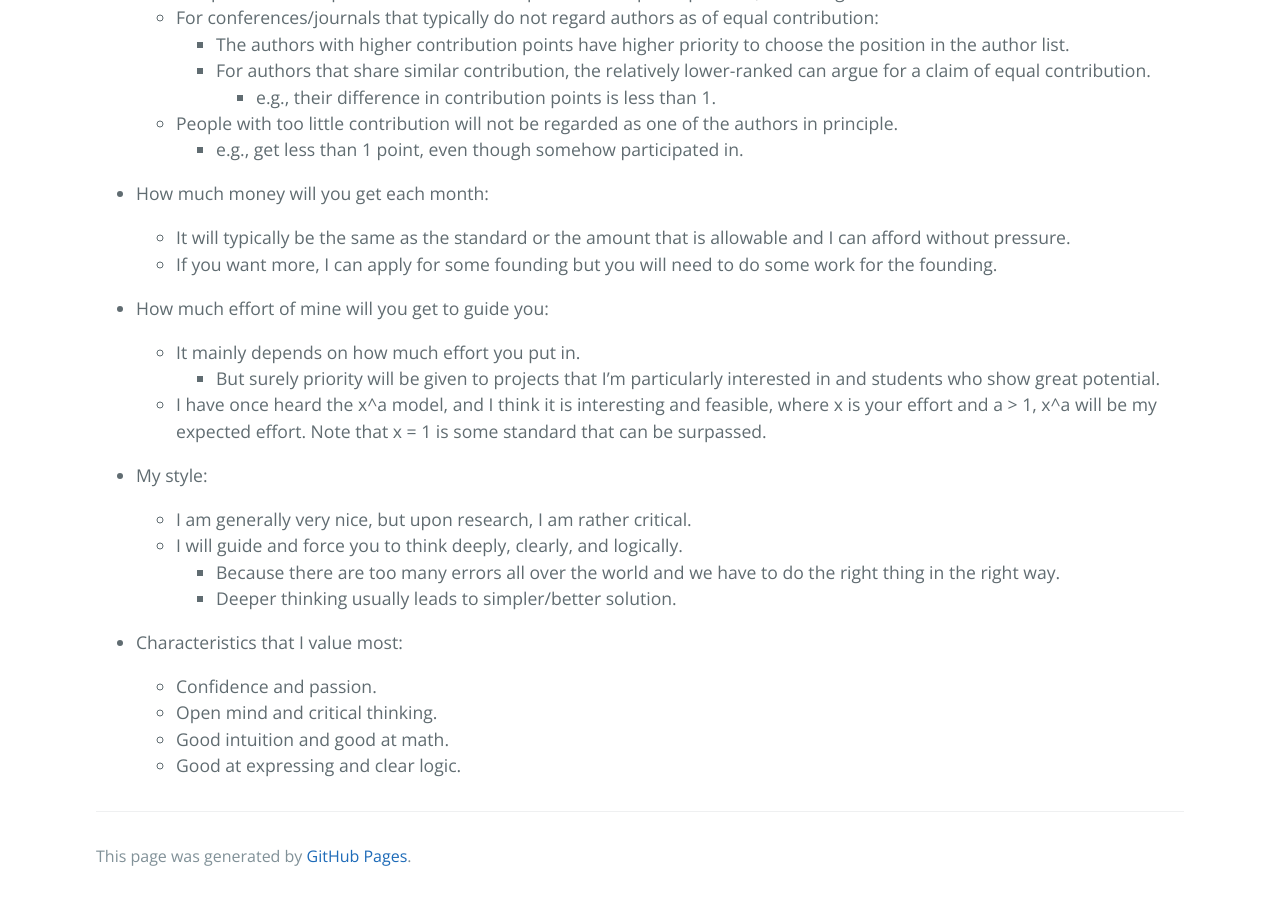
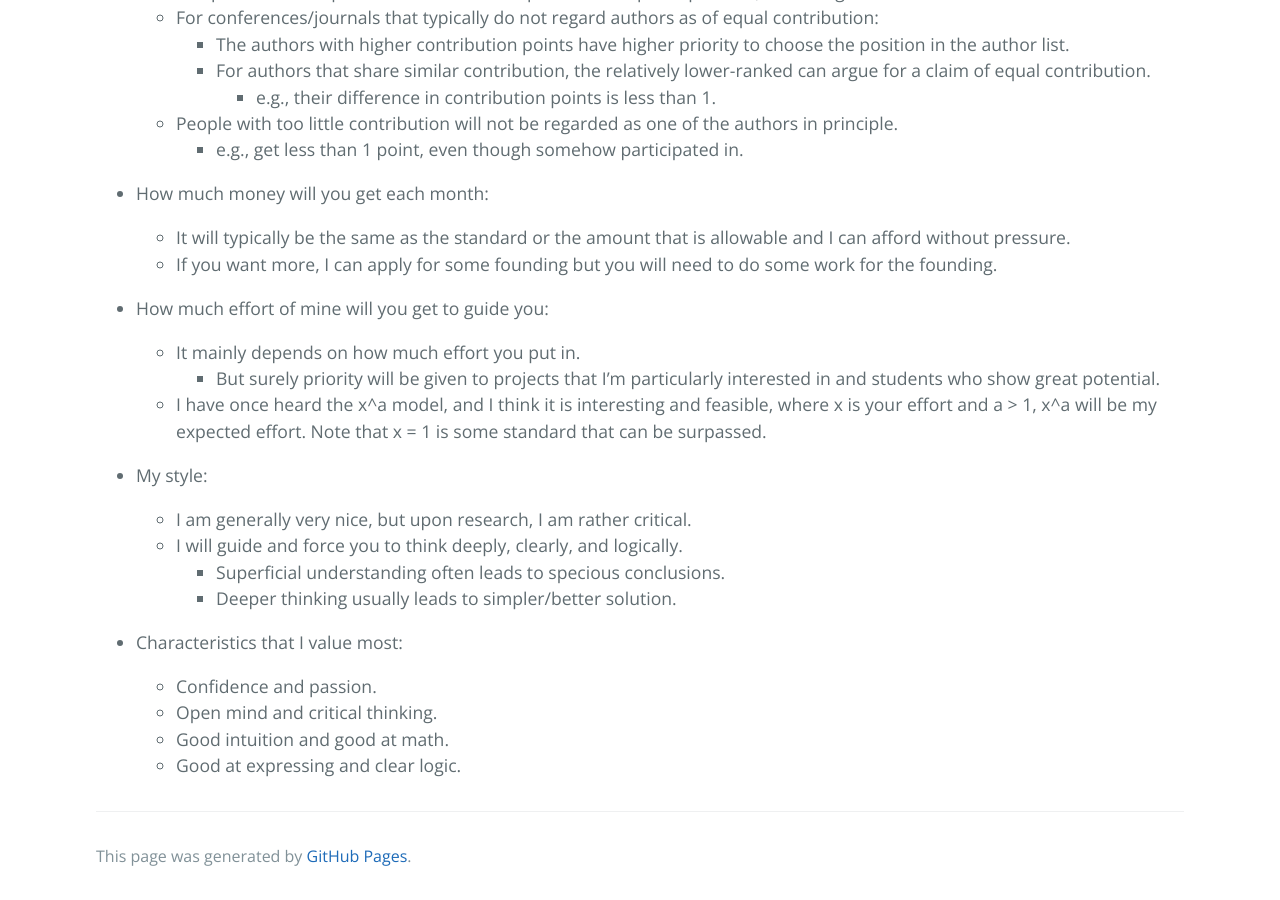
Before and after one commit to ZhimingZhou/zhimingzhou.github.io, a Jekyll site: the page built from _posts/2020-10-11-Perspective-Students.md, in a window 1280 px wide and 900 px high, scrolled down 1522 px. Built offline with Jekyll 4.4.1, drawn with Linux system fonts in a browser that asks for light colours; comment, search, counter and statistics services are not loaded.

Commit message:
Update 2020-10-11-Perspective-Students.md

```diff
--- a/_posts/2020-10-11-Perspective-Students.md
+++ b/_posts/2020-10-11-Perspective-Students.md
@@ -84,7 +84,7 @@ I’m looking for talented students with enthusiasm for fundamental/theoretical
 
 	- I am generally very nice, but upon research, I am rather critical.
 	- I will guide and force you to think deeply, clearly, and logically.
-		- Because there are too many errors all over the world and we have to do the right thing in the right way.
+		- Superficial understanding often leads to specious conclusions.
 		- Deeper thinking usually leads to simpler/better solution.
 
 <!--  -->
```
